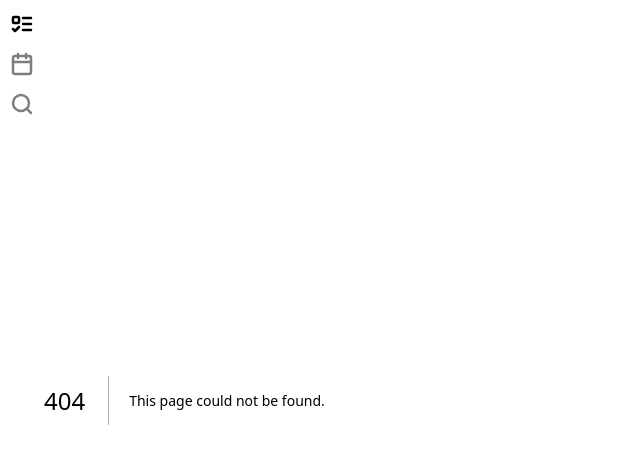
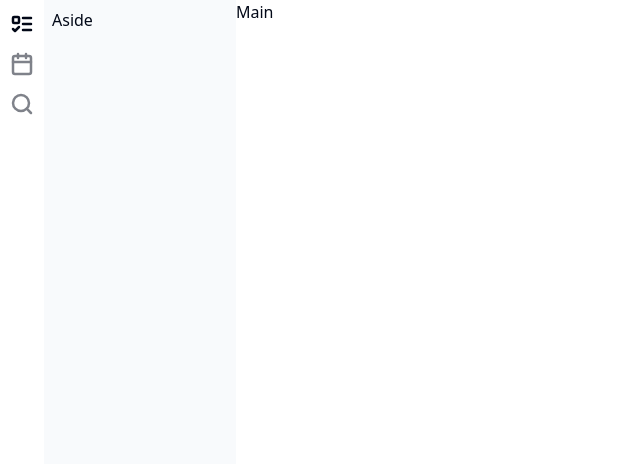
Before and after one commit to zero-koo/ticktick-clone, a Next.js app: page /task in a window 1280 px wide. Before the commit this address had no page. Shown: the top 464 px of the page, without its empty margins (0-640 px from the left). Built offline with nearby package versions, Linux system fonts and the light colour scheme.

Commit message:
feat: Implement basic task page layout

```diff
--- a/app/layout.tsx
+++ b/app/layout.tsx
@@ -23,9 +23,9 @@ export default function RootLayout({
 }) {
   return (
     <>
-      <html lang="en" suppressHydrationWarning>
+      <html lang="en" suppressHydrationWarning className="h-full">
         <head />
-        <body className="flex">
+        <body className="flex h-full">
           <nav className="flex flex-col bg-background px-0.5 py-1">
             <NavMenuButton Icon={ListTodoIcon} active />
             <NavMenuButton Icon={CalendarIcon} />
--- /dev/null
+++ b/app/task/page.tsx
@@ -0,0 +1,8 @@
+export default function TaskPage() {
+  return (
+    <div className="flex flex-1 overflow-auto">
+      <aside className="w-48 bg-slate-50 p-2">Aside</aside>
+      <main className="flex-1 overflow-auto">Main</main>
+    </div>
+  );
+}
```
